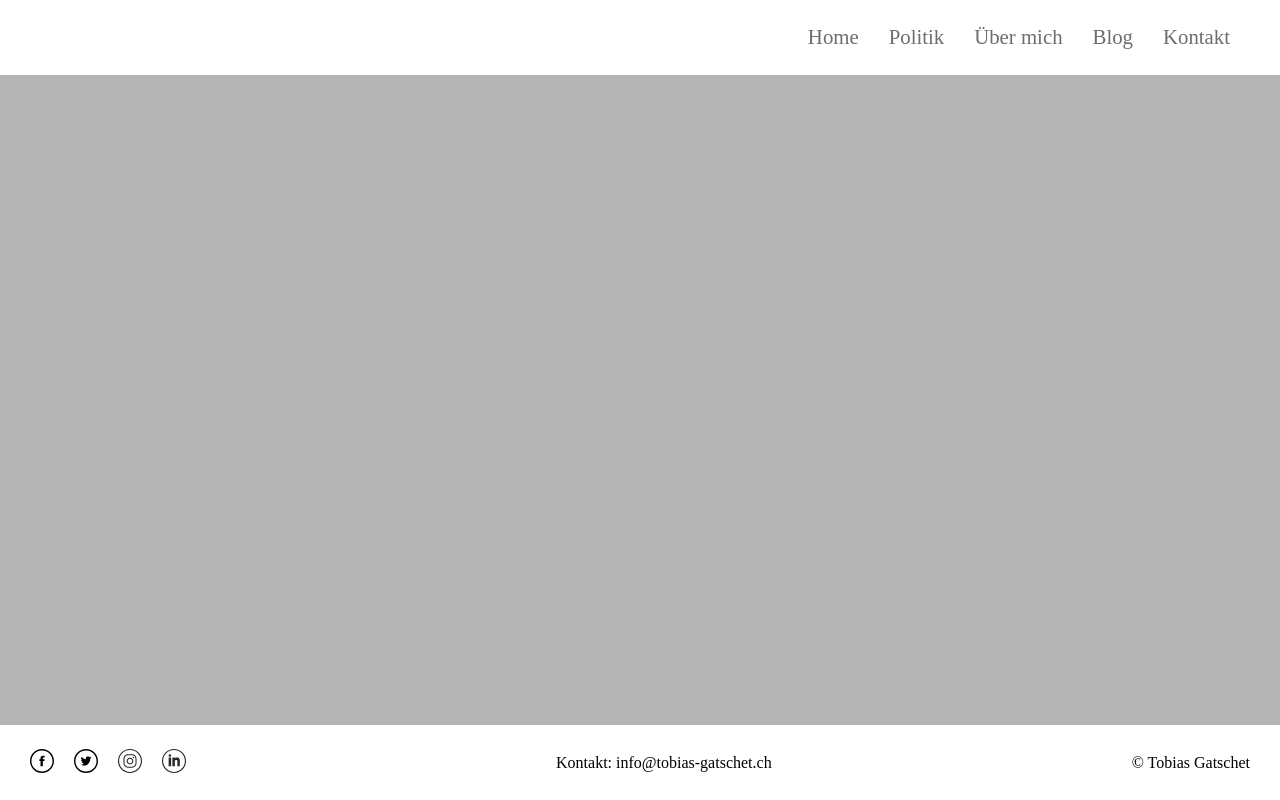
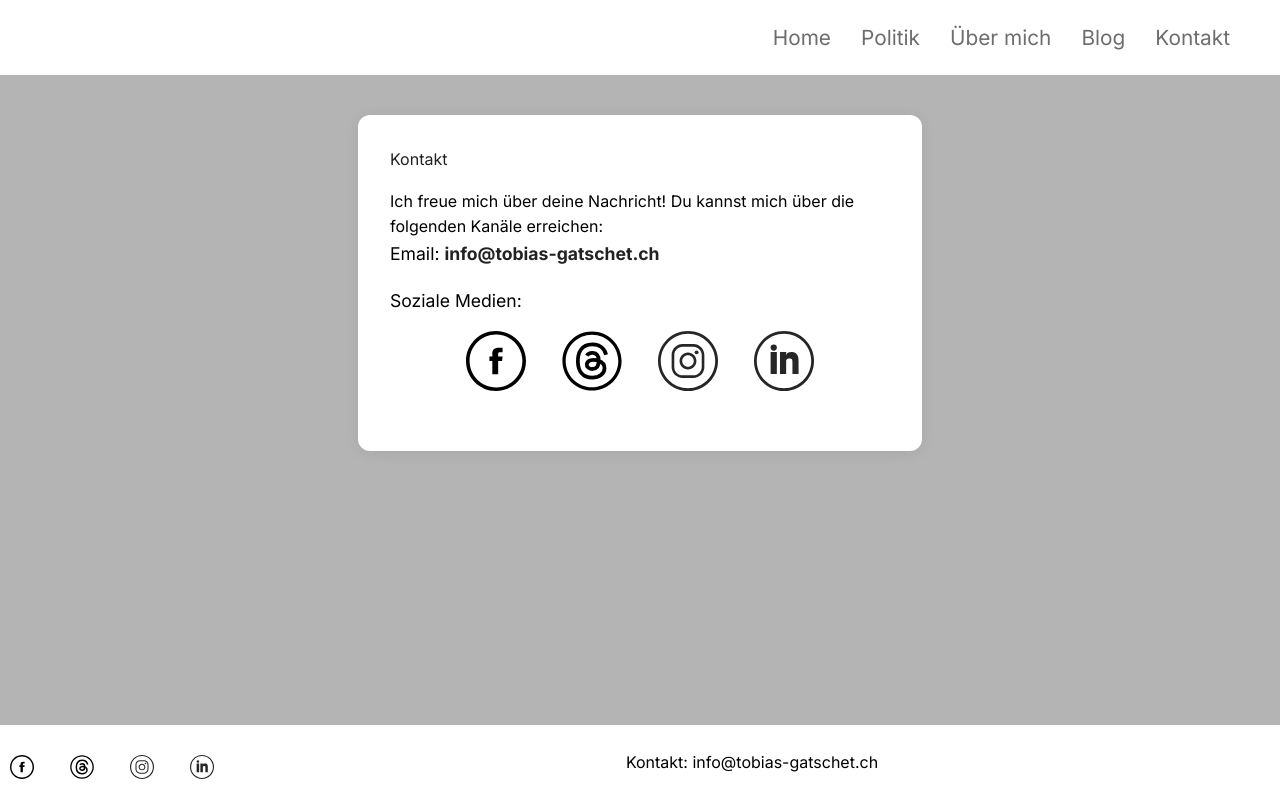
Before and after one commit to saibottob/tobias_webpage, an Eleventy site: page webseite_2024/src/contact.html in a window 1280 px wide. Built offline with nearby package versions, Linux system fonts and the light colour scheme; Eleventy itself is replaced by a stand-in of ours; files that its build step writes are made by us from their sources; files whose address does not match are found by name.

Commit message:
Update footer and contact page with new social media links and styles

```diff
--- a/webseite_2024/src/_includes/footer.html
+++ b/webseite_2024/src/_includes/footer.html
@@ -1,10 +1,32 @@
 <footer>
-    <ul class="social-media-links">
-        <li><a href="https://www.facebook.com" target="_blank"><img src="assets/images/facebook.svg" alt="Facebook"></a></li>
-        <li><a href="https://www.twitter.com" target="_blank"><img src="assets/images/twitter.svg" alt="Twitter"></a></li>
-        <li><a href="https://www.instagram.com" target="_blank"><img src="assets/images/instagram.svg" alt="Instagram"></a></li>
-        <li><a href="https://www.linkedin.com" target="_blank"><img src="assets/images/linkedin.svg" alt="LinkedIn"></a></li>
-    </ul>
-    <span class="email">Kontakt: <a class="email" href="mailto:info@tobias-gatschet.ch">info@tobias-gatschet.ch</a></span>
-    <p>&copy; Tobias Gatschet</p>
+  <ul class="social-media-links">
+    <li>
+      <a href="https://www.facebook.com/tobias.gatschet" target="_blank"
+        ><img src="/assets/images/facebook.svg" alt="Facebook"
+      /></a>
+    </li>
+    <li>
+      <a href="https://www.threads.net/@tobias_gatschet" target="_blank"
+        ><img src="/assets/images/threads.svg" alt="Threads"
+      /></a>
+    </li>
+    <li>
+      <a href="https://www.instagram.com/tobias_gatschet/" target="_blank"
+        ><img src="/assets/images/instagram.svg" alt="Instagram"
+      /></a>
+    </li>
+    <li>
+      <a
+        href="https://www.linkedin.com/in/tobias-gatschet-396441198/"
+        target="_blank"
+        ><img src="/assets/images/linkedin.svg" alt="LinkedIn"
+      /></a>
+    </li>
+  </ul>
+  <span class="email"
+    >Kontakt:
+    <a class="email" href="mailto:info@tobias-gatschet.ch"
+      >info@tobias-gatschet.ch</a
+    ></span
+  >
 </footer>
--- a/webseite_2024/src/_includes/layouts/base.html
+++ b/webseite_2024/src/_includes/layouts/base.html
@@ -1,22 +1,26 @@
 <!DOCTYPE html>
 <html lang="en">
-<head>
-    <meta charset="UTF-8">
-    <meta name="viewport" content="width=device-width, initial-scale=1.0">
-    <meta name="description" content="{{ description }}">
+  <head>
+    <meta charset="UTF-8" />
+    <meta name="viewport" content="width=device-width, initial-scale=1.0" />
+    <meta name="description" content="{{ description }}" />
     <title>{{ title }}</title>
-    <link rel="stylesheet" href="/css/global.css">
-</head>
-<body>
-    <header>
-        {% include "basenavigation.html" %}
-    </header>
-    <main>
-        {{ content }}
-    </main>
+    <link
+      href="https://fonts.googleapis.com/css?family=Inter:400,700&display=swap"
+      rel="stylesheet"
+    />
+    <link rel="stylesheet" href="/css/global.css" />
+
+    {% if contactcss %}
+    <link rel="stylesheet" href="/css/contact.css" />
+    {% endif %}
+  </head>
+  <body>
+    <header>{% include "basenavigation.html" %}</header>
+    <main>{{ content }}</main>
 
     {% include "footer.html" %}
 
     <script src="/js/main.js"></script>
-</body>
+  </body>
 </html>
--- a/webseite_2024/src/contact.html
+++ b/webseite_2024/src/contact.html
@@ -2,4 +2,63 @@
 layout: layouts/base.html
 title: Kontakt
 description: Trette mit mir in Kontakt
+contactcss: true
 ---
+
+<section class="contact-section">
+  <h1>Kontakt</h1>
+  <p>
+    Ich freue mich über deine Nachricht! Du kannst mich über die folgenden
+    Kanäle erreichen:
+  </p>
+
+  <ul class="contact-list">
+    <li>
+      <strong>Email:</strong>
+      <a class="contact-email" href="mailto:info@tobias-gatschet.ch"
+        >info@tobias-gatschet.ch</a
+      >
+    </li>
+    <li>
+      <strong>Soziale Medien:</strong>
+      <ul class="social-media-links">
+        <li>
+          <a
+            href="https://www.facebook.com/tobias.gatschet"
+            target="_blank"
+            aria-label="Facebook"
+          >
+            <img src="/assets/images/facebook.svg" alt="Facebook" />
+          </a>
+        </li>
+        <li>
+          <a
+            href="https://www.threads.net/@tobias_gatschet"
+            target="_blank"
+            aria-label="Threads"
+          >
+            <img src="/assets/images/threads.svg" alt="Threads" />
+          </a>
+        </li>
+        <li>
+          <a
+            href="https://www.instagram.com/tobias_gatschet/"
+            target="_blank"
+            aria-label="Instagram"
+          >
+            <img src="/assets/images/instagram.svg" alt="Instagram" />
+          </a>
+        </li>
+        <li>
+          <a
+            href="https://www.linkedin.com/in/tobias-gatschet-396441198/"
+            target="_blank"
+            aria-label="LinkedIn"
+          >
+            <img src="/assets/images/linkedin.svg" alt="LinkedIn" />
+          </a>
+        </li>
+      </ul>
+    </li>
+  </ul>
+</section>
--- /dev/null
+++ b/webseite_2024/src/css/contact.css
@@ -0,0 +1,61 @@
+.contact-section {
+  max-width: 500px;
+  margin: 40px auto;
+  padding: 2rem;
+  background: #fff;
+  border-radius: 12px;
+  box-shadow: 0 2px 16px rgba(0, 0, 0, 0.07);
+}
+
+.contact-section h1 {
+  margin-bottom: 1rem;
+  color: #222;
+}
+
+.contact-list {
+  list-style: none;
+  padding: 0;
+  margin: 0;
+}
+
+.contact-list > li {
+  margin-bottom: 1.2rem;
+  font-size: 1.1rem;
+}
+
+.contact-email {
+  color: #222;
+  text-decoration: none;
+  font-weight: bold;
+  transition: color 0.2s;
+}
+.contact-email:hover {
+  color: #0077cc;
+  text-decoration: underline;
+}
+
+.social-media-links {
+  list-style: none;
+  display: flex;
+  gap: 16px;
+  padding: 0;
+  margin: 1rem 0 0 0;
+  justify-content: center; /* Zentriert die Icons horizontal */
+  align-items: center; /* Zentriert sie vertikal (falls nötig) */
+}
+
+.social-media-links li {
+  display: inline-block;
+}
+
+.contact-section .social-media-links img {
+  width: 60px;
+  height: 60px;
+  transition: transform 0.2s, filter 0.2s;
+  filter: grayscale(40%);
+}
+
+.social-media-links img:hover {
+  transform: scale(1.15);
+  filter: grayscale(0%);
+}
--- a/webseite_2024/src/css/global.css
+++ b/webseite_2024/src/css/global.css
@@ -3,7 +3,9 @@
 @import "footer.css";
 
 body {
+  font-family: "Inter", Arial, sans-serif;
   background-color: #b4b4b4;
+  line-height: 1.6;
 }
 
 nav {
@@ -17,7 +19,7 @@ nav {
   top: 0;
 }
 
-nav ul{
+nav ul {
   text-decoration: none;
   display: flex;
   justify-content: center;
@@ -25,19 +27,19 @@ nav ul{
   margin-right: 50px;
 }
 
-nav ul li{
+nav ul li {
   list-style-type: none;
 }
 
 nav ul li a,
-nav ul li a:visited{
+nav ul li a:visited {
   color: #6d6d6d;
   text-decoration: none;
   font-size: 1.3em;
 }
 
 nav ul li a:hover,
-nav ul li a:active{
+nav ul li a:active {
   color: var(--highlight-color);
 }
 
@@ -64,7 +66,6 @@ nav ul li a:active{
     display: block;
   }
 
-
   .burger-menu {
     display: block;
     margin-right: 30px;
```
Also changed, not shown: webseite_2024/src/assets/images/threads.svg (added). Lines whose indentation alone changed are shown as unchanged.
